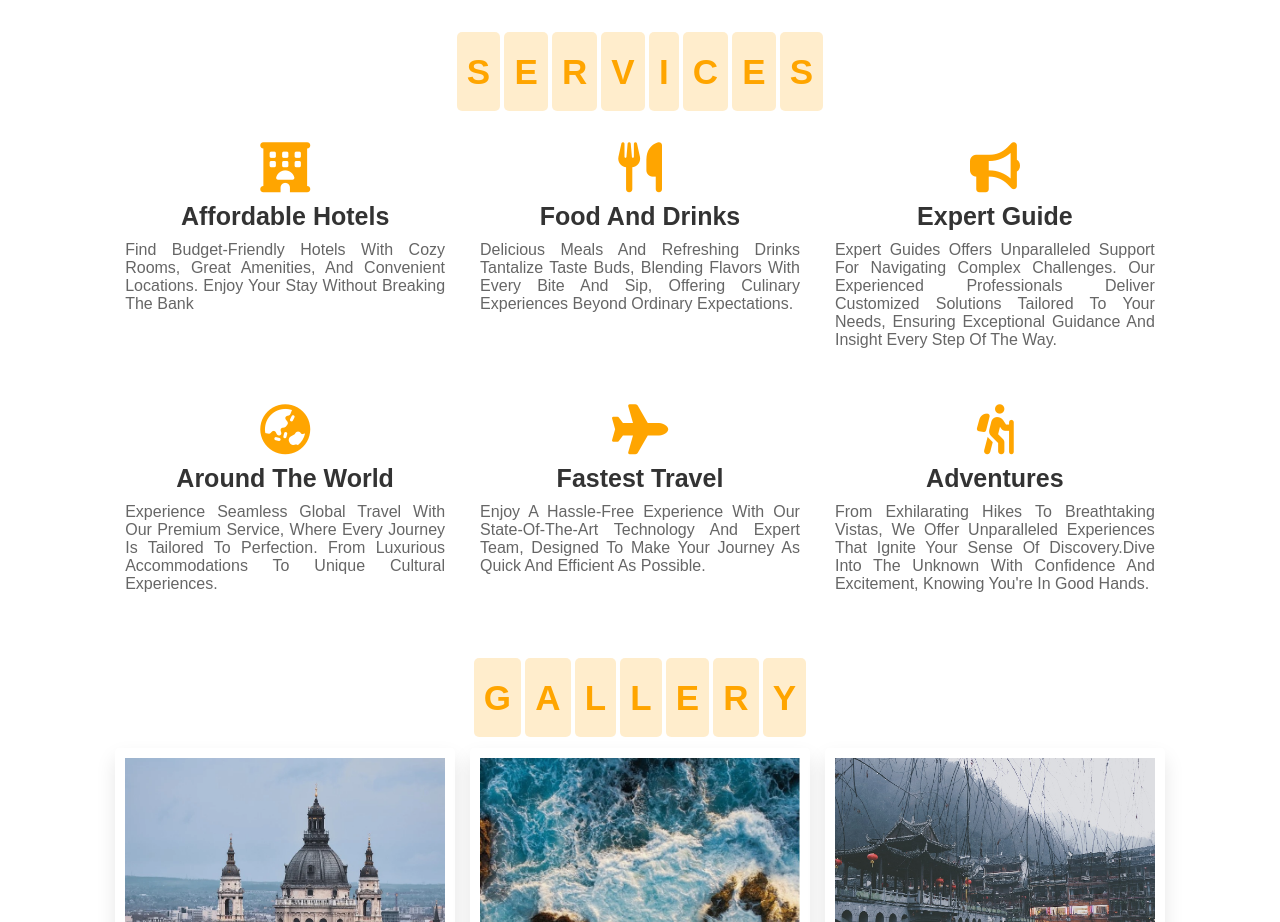
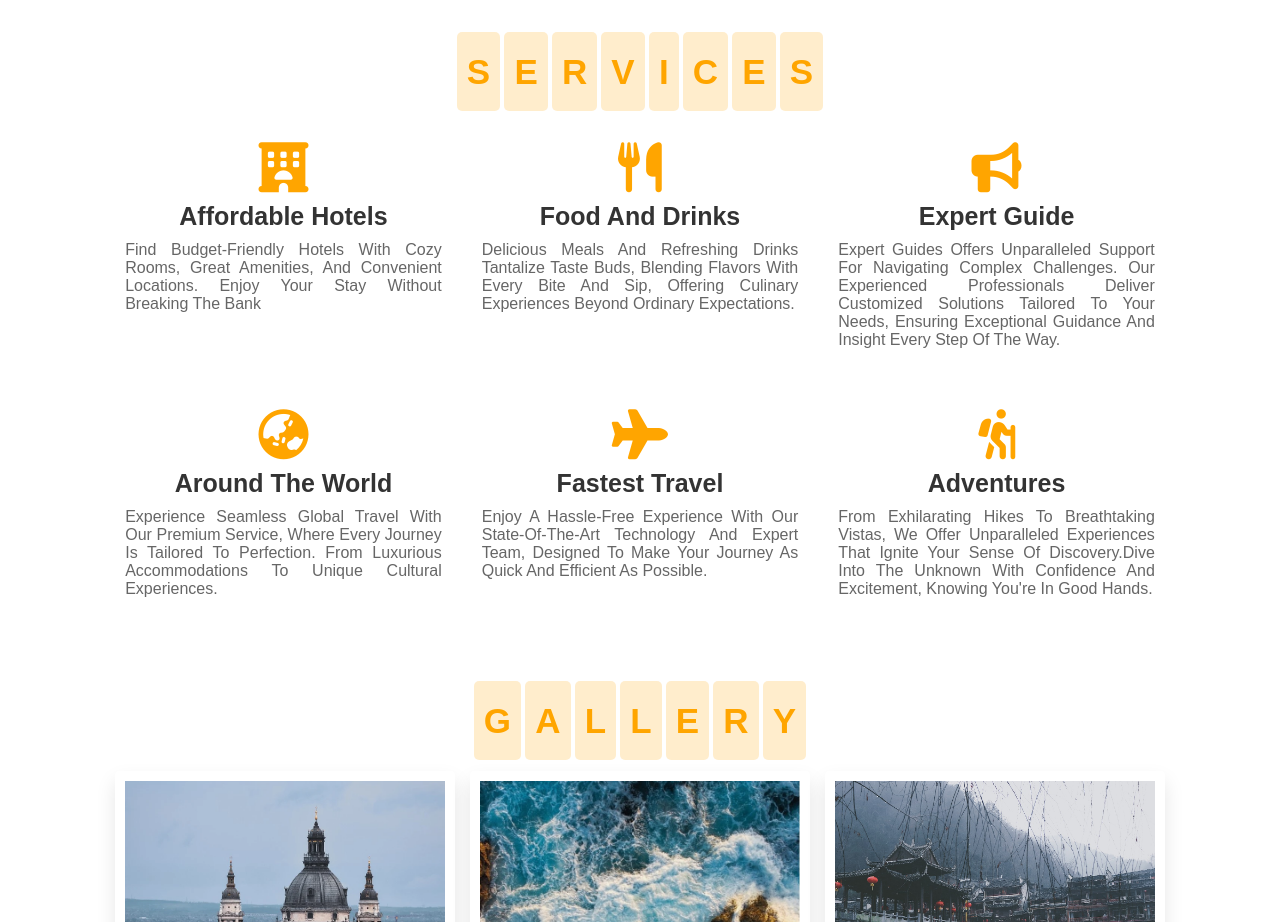
Before and after one commit to Ishaa2005/Eval-1, a plain HTML site: page Travel-Website/index.html in a window 1280 px wide. Shown: the part 2560-3482 px from the top of the page. Drawn offline with Linux system fonts and the light colour scheme.

Commit message:
CSS CODE FOR SERVICES SECTION UPDATED.

```diff
--- a/Travel-Website/style.css
+++ b/Travel-Website/style.css
@@ -411,18 +411,19 @@ header .search-bar-container label:hover
 
 .services .box-container
 {
-    display: flex;
-    flex-wrap: wrap;
-    gap: 1.5rem;
+    display: grid;
+    grid-template-columns: repeat(3,1fr);
+    grid-gap: 2rem;
+    grid-template-rows:repeat(2,1fr);
     margin-top:.5rem;
 }
 
 .services .box-container .box
 {
-    flex:1 1 30rem;
     border-radius: .5rem;
     padding: 1rem;
     text-align: center;
+
 }
 
 .services .box-container .box i
```
